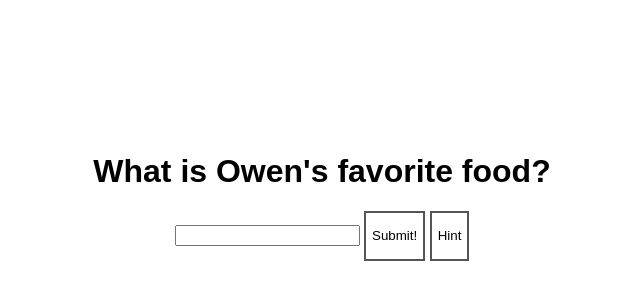
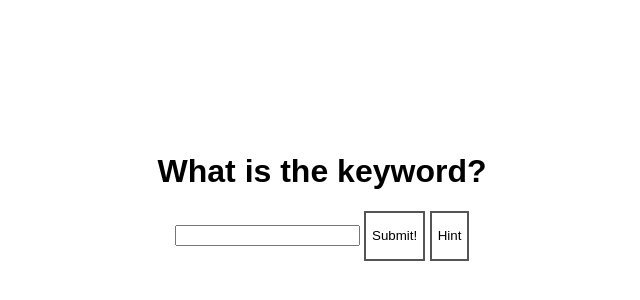
Before and after one commit to OwensOctogons/owensoctogons.github.io, a plain HTML site: page Challenge6/question.html in a window 1280 px wide. Shown: the part 196-496 px from the top of the page, without its empty margins (318-958 px from the left). Drawn offline with Linux system fonts and the light colour scheme.

Commit message:
Update question.html

```diff
--- a/Challenge6/question.html
+++ b/Challenge6/question.html
@@ -38,7 +38,7 @@
 <body>
 
 	<div class="container">
-        <h1 id="Question">What is Owen's favorite food?</h1>
+        <h1 id="Question">What is the keyword?</h1>
         <h2 id="Keyword"></h2>
         <input id="Answer">
         <button id="submit" onclick="checkAnswer()">Submit!</button>
```
